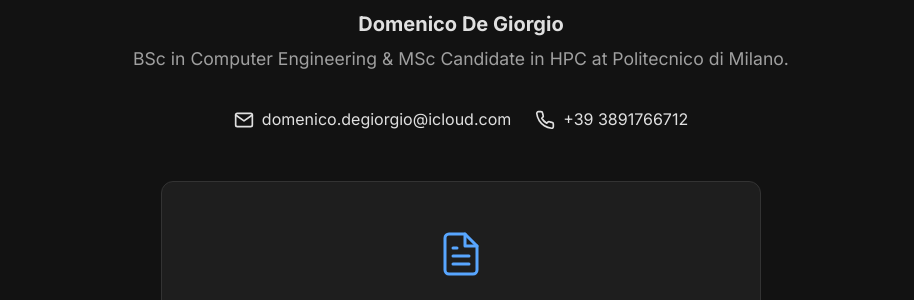
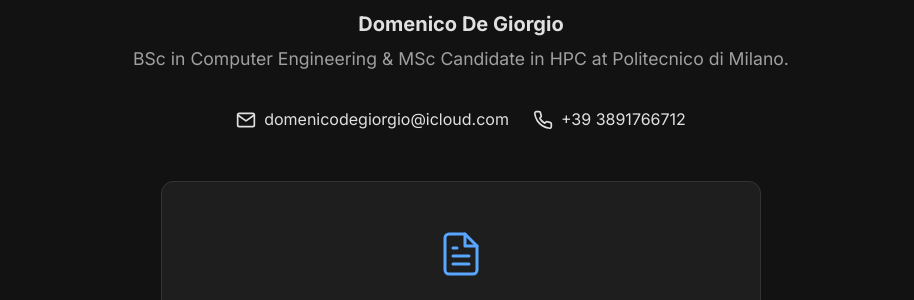
Before and after one commit to DomDegi/domdegi.github.io, a Jekyll site: the page built from _pages/cv.markdown, in a window 1280 px wide and 1173 px high. Shown: the part 311-611 px from the top of the window, without its empty margins (179-1093 px from the left). Built offline with Jekyll 4.4.1, drawn with Linux system fonts in a browser that asks for light colours.

Commit message:
fix: correct email address in configuration

```diff
--- a/_config.yml
+++ b/_config.yml
@@ -19,7 +19,7 @@
 # in the templates via {{ site.myvariable }}.
 
 title: Dom's learning journal
-email: domenico.degiorgio@icloud.com
+email: domenicodegiorgio@icloud.com
 description: >-
   A journal to document my learning progress during my studies at my MSc in High Performance Computing  at Polimi.
 baseurl: ""     # lascia vuoto per user/organization site
```
